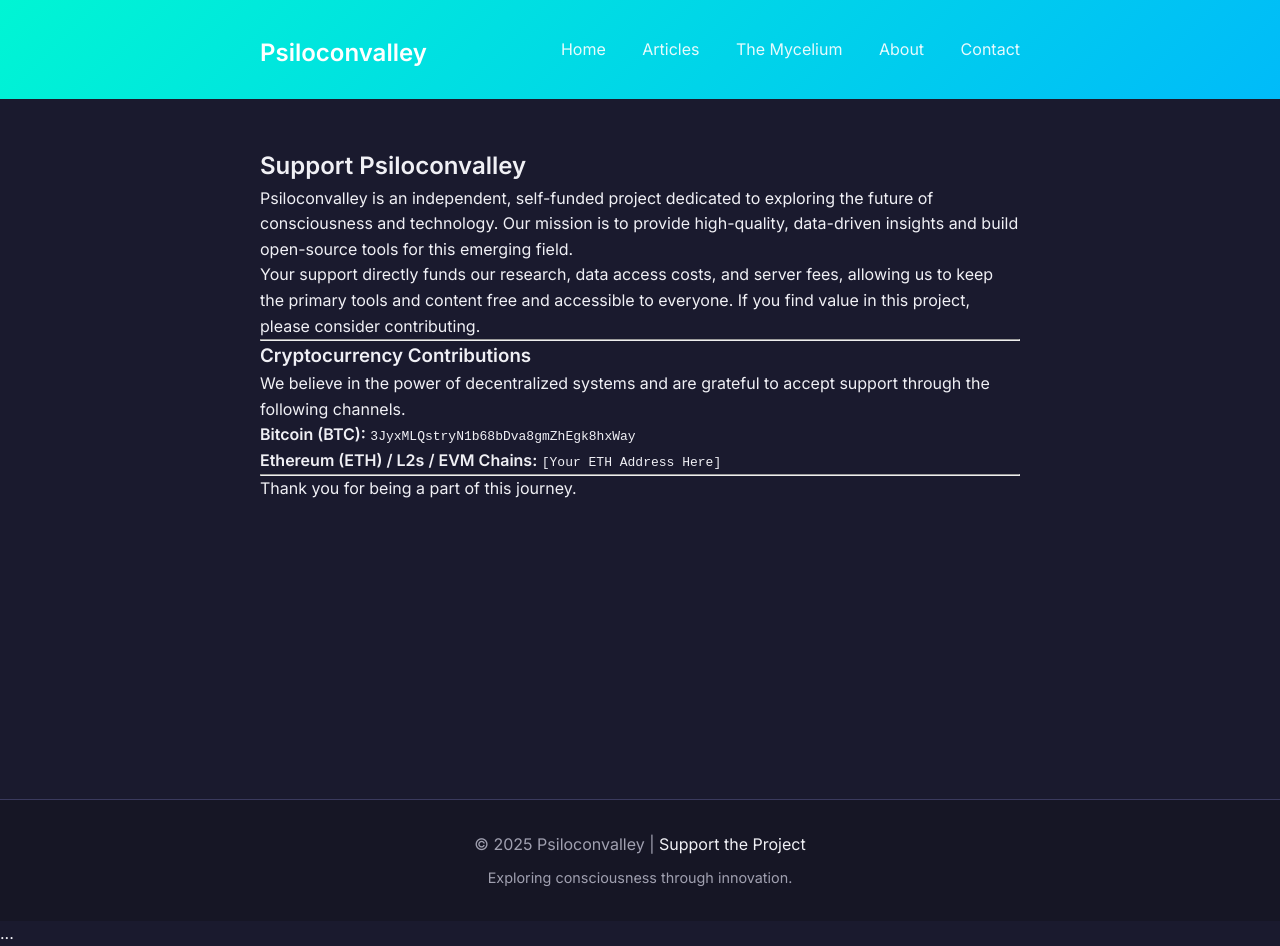
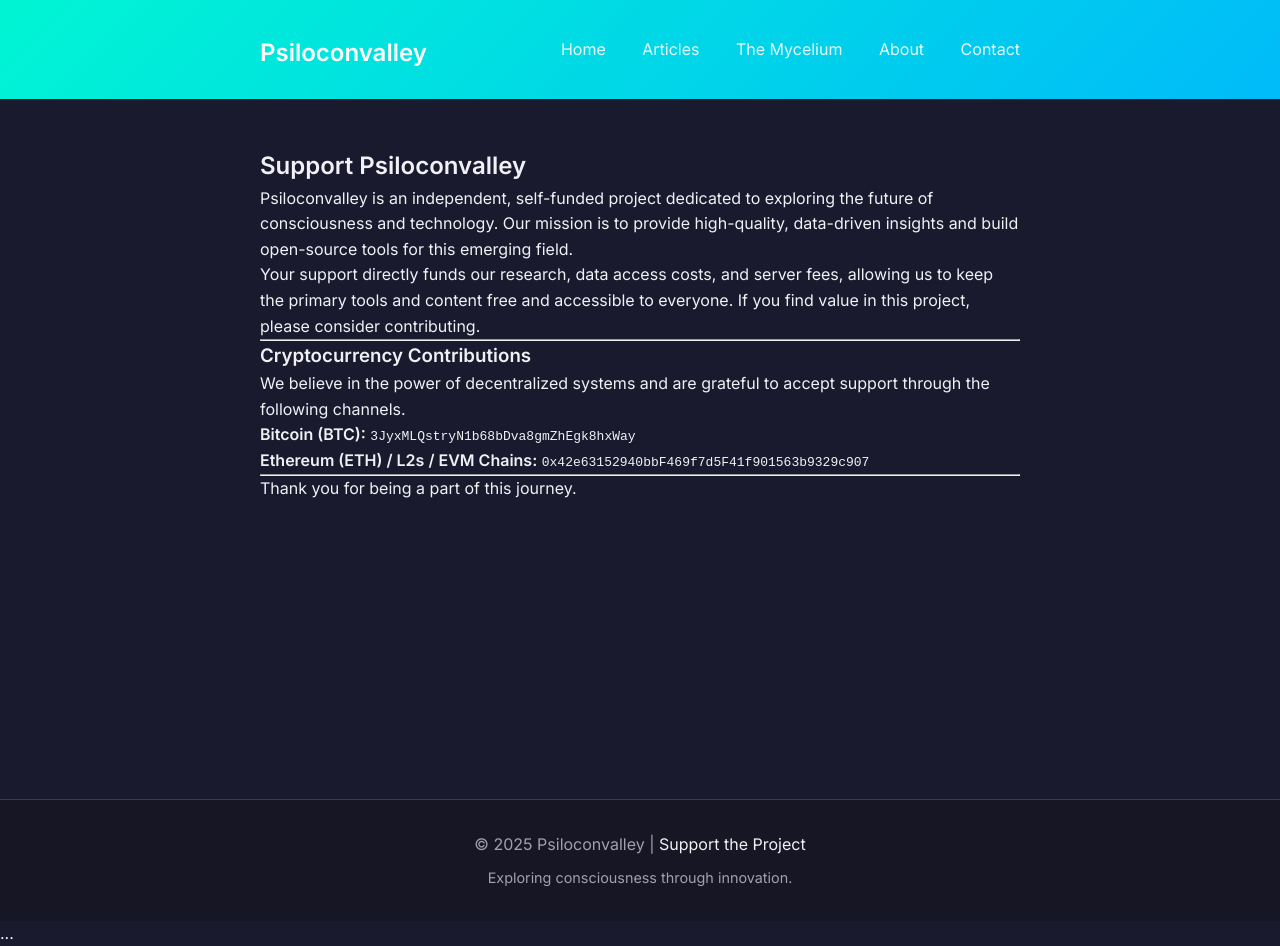
Before and after one commit to psiloconvalley/psiloconvalley.github.io, a Jekyll site: the page built from support.md, in a window 1280 px wide. Built offline with Jekyll 4.4.1, drawn with Linux system fonts in a browser that asks for light colours; nearby versions of some CDN libraries.

Commit message:
Update support.md

```diff
--- a/support.md
+++ b/support.md
@@ -20,7 +20,7 @@ We believe in the power of decentralized systems and are grateful to accept supp
 `3JyxMLQstryN1b68bDva8gmZhEgk8hxWay`
 
 **Ethereum (ETH) / L2s / EVM Chains:**
-`[Your ETH Address Here]`
+`0x42e63152940bbF469f7d5F41f901563b9329c907`
 
 ---
 
```
